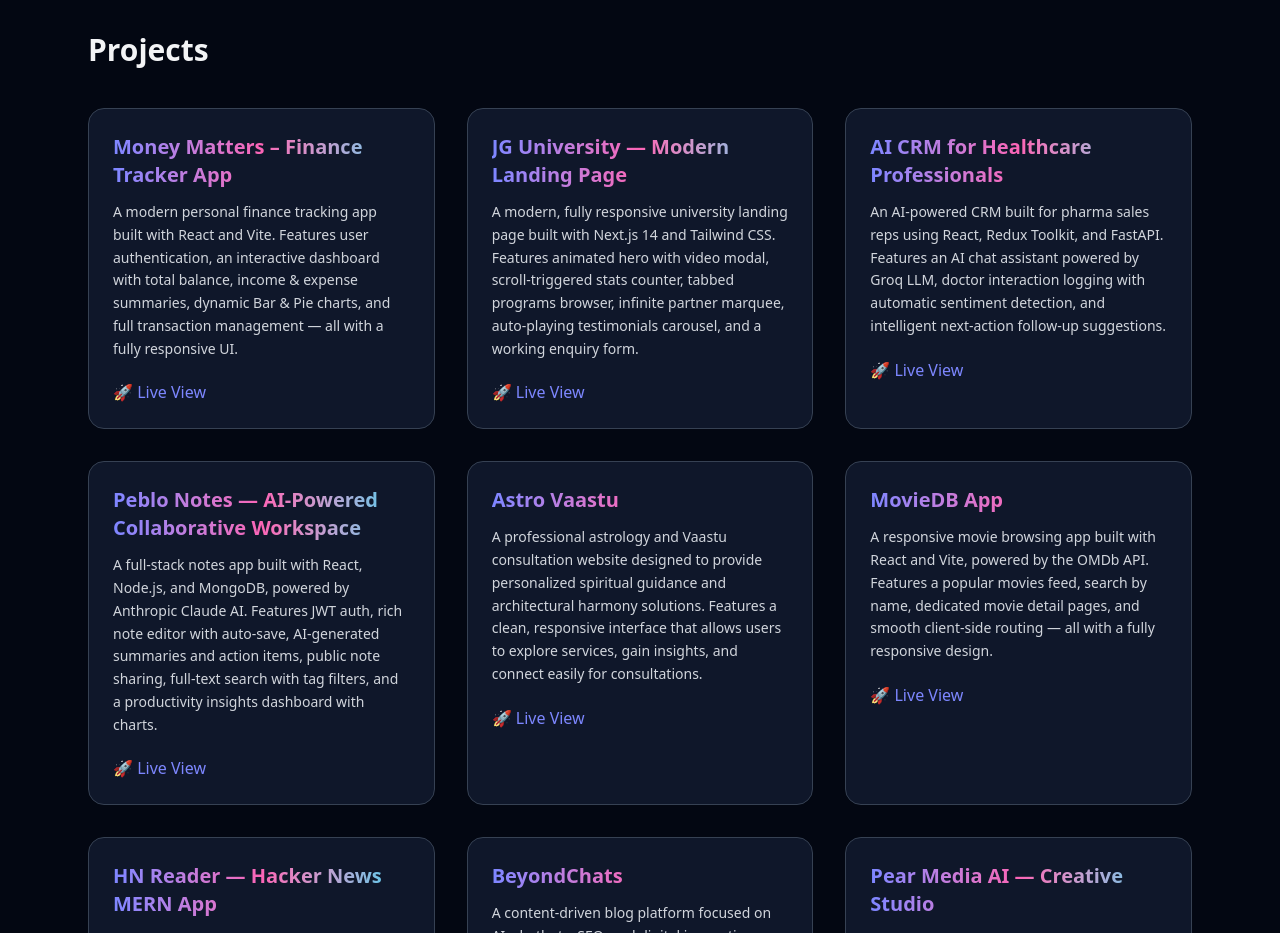
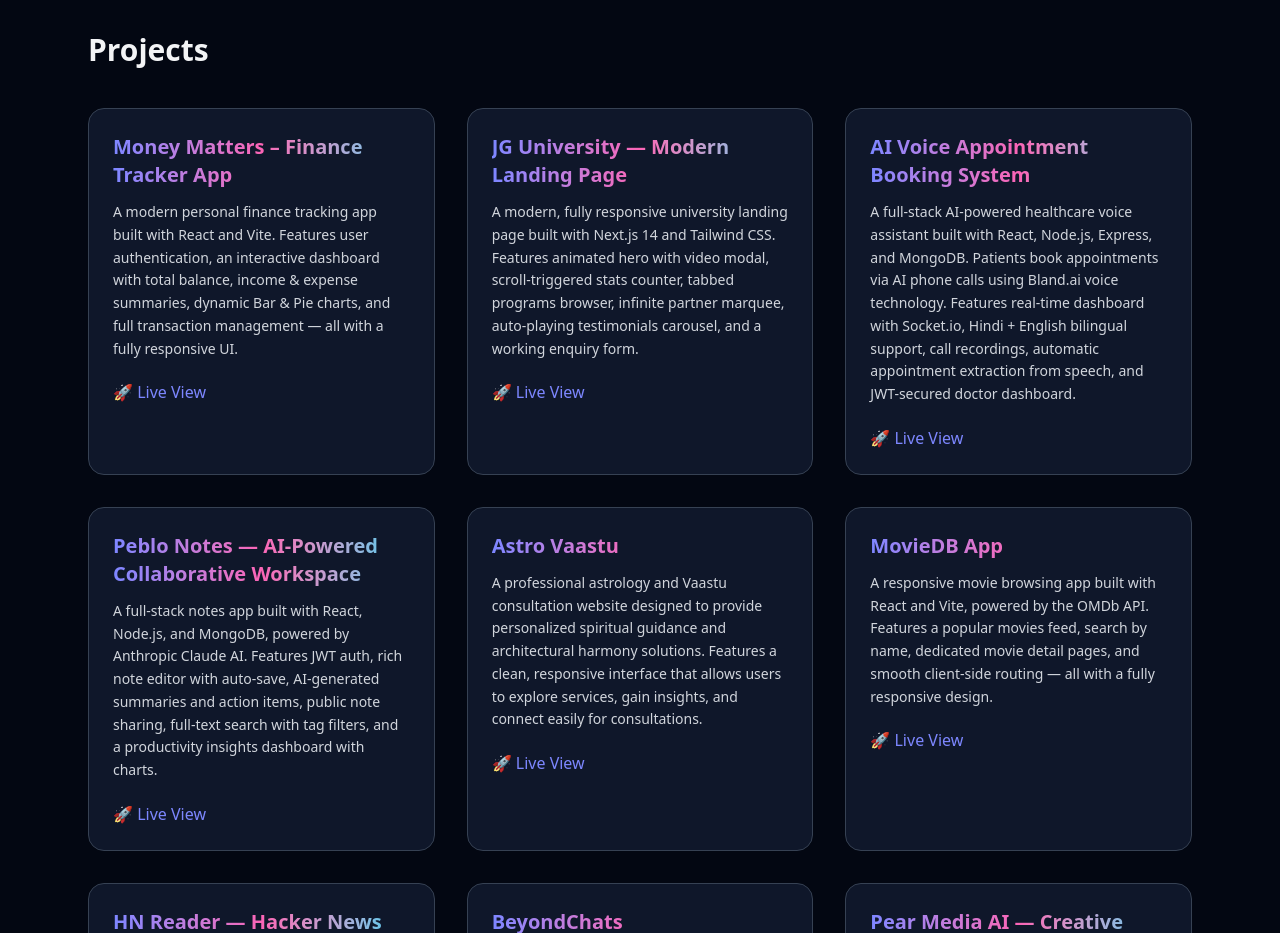
Before and after one commit to aniljiA1/anilmyportfolio, a React (Vite) app in the folder my-portfolio/: page / in a window 1280 px wide. Shown: the part 5680-6613 px from the top of the page. Built offline with nearby package versions, Linux system fonts and the light colour scheme.

Commit message:
Update App.jsx

```diff
--- a/my-portfolio/src/App.jsx
+++ b/my-portfolio/src/App.jsx
@@ -604,9 +604,9 @@ function Projects() {
         />
 
         <ProjectCard
-          title="AI CRM for Healthcare Professionals"
-          desc="An AI-powered CRM built for pharma sales reps using React, Redux Toolkit, and FastAPI. Features an AI chat assistant powered by Groq LLM, doctor interaction logging with automatic sentiment detection, and intelligent next-action follow-up suggestions."
-          live="https://anilaivoatask.vercel.app/"
+          title="AI Voice Appointment Booking System"
+          desc="A full-stack AI-powered healthcare voice assistant built with React, Node.js, Express, and MongoDB. Patients book appointments via AI phone calls using Bland.ai voice technology. Features real-time dashboard with Socket.io, Hindi + English bilingual support, call recordings, automatic appointment extraction from speech, and JWT-secured doctor dashboard."
+          live="https://anilmedicalappointment.vercel.app/"
         />
 
         <ProjectCard
```
